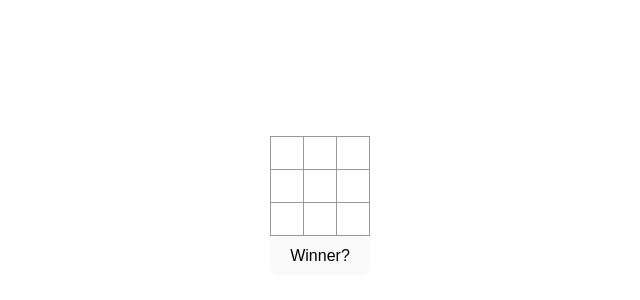
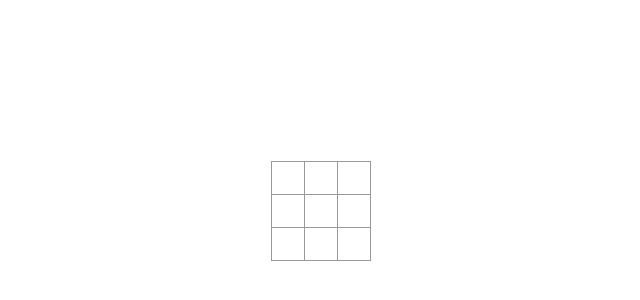
Before and after one commit to omerozceylan/tic-tac-toe-react, a React (Vite) app: page / in a window 1280 px wide. Shown: the part 194-494 px from the top of the page, without its empty margins (320-960 px from the left). Built offline with nearby package versions, Linux system fonts and the light colour scheme.

Commit message:
feat: status section added to component

```diff
--- a/src/Board.jsx
+++ b/src/Board.jsx
@@ -28,6 +28,9 @@ export default function Board() {
     }
 
     function handleClick(index){
+        if(calculateWinner(squares)){
+            return
+        }
         const nextSquares = squares.slice()
         if(nextSquares[index])return
         if(xIsNext){
@@ -45,6 +48,9 @@ export default function Board() {
 
     return (
         <>
+            <div className="status">
+                {status}
+            </div>
             <div className="board-row">
                 <Square value={squares[0]} onSquareClick={()=> handleClick(0)}></Square>
                 <Square value={squares[1]} onSquareClick={()=> handleClick(1)}></Square>
@@ -60,7 +66,7 @@ export default function Board() {
                 <Square value={squares[7]}onSquareClick={()=> handleClick(7)}></Square>
                 <Square value={squares[8]}onSquareClick={()=> handleClick(8)}></Square>
             </div>
-            <button onClick={()=>calculateWinner(squares)}>Winner?</button>
+
         </>
     )
 }
```
